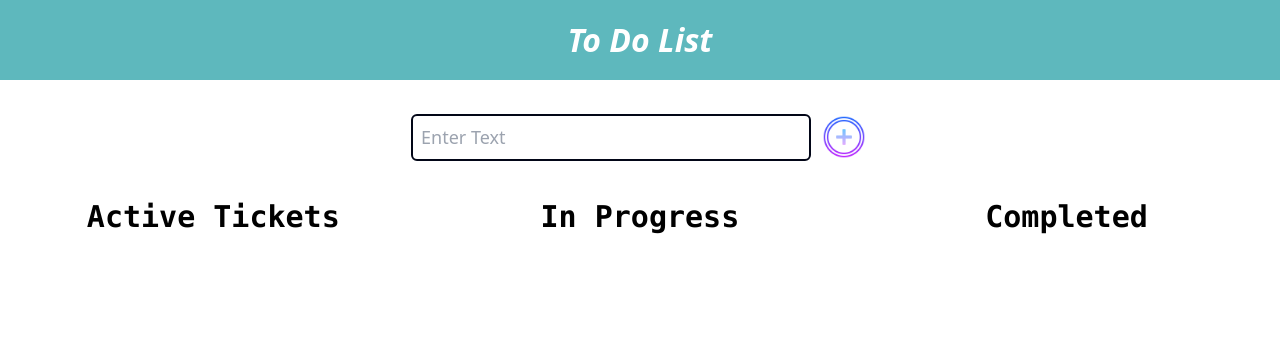
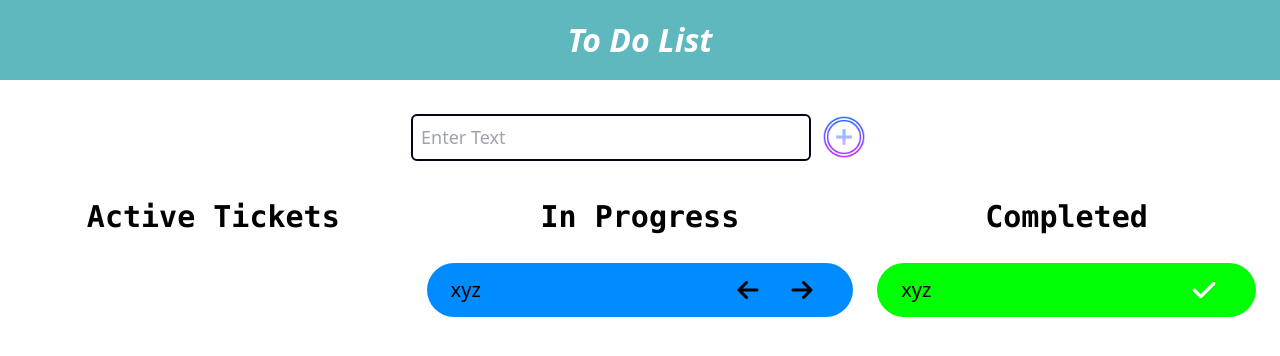
Before and after one commit to imranbaig51/Vue-ToDo-List, a Vue app in the folder my-project/: page / in a window 1280 px wide. Shown: the top 356 px of the page. Built offline with nearby package versions, Linux system fonts and the light colour scheme; the HTML template or start-up script is replaced by a standard one.

Commit message:
New Changes

```diff
--- a/my-project/src/App.vue
+++ b/my-project/src/App.vue
@@ -2,7 +2,7 @@
 import navbar from "./components/navbar.vue";
 import searchBar from "./components/searchbar.vue";
 import searchButton from "./components/searchbtn.vue";
-import ActiveTickets from "./components/AtciveTickets.vue";
+import ActiveTickets from "./components/ActiveTickets.vue";
 import inProgressTickets from "./components/InProgressTickets.vue";
 import CompletedTickets from "./components/CompletedTickets.vue";
 import { ref, onMounted, computed, watch} from "vue";
--- a/my-project/src/components/AtciveTickets.vue
+++ b/my-project/src/components/ActiveTickets.vue
@@ -31,7 +31,3 @@ const deleteTodo = (index) => {
   emit('deleteTodo', index);
   };
 </script>
-
-
-
-<!-- <div v-for='todo in submittedTodo' :key='todo' class="bg-[#ff5500] text-[20px] font-medium p-3 px-6 m-6 rounded-full flex items-center justify-between"> -->
--- a/my-project/src/components/CompletedTickets.vue
+++ b/my-project/src/components/CompletedTickets.vue
@@ -1,6 +1,11 @@
 <template>
 <div>
     <span class="text-[30px] block font-mono font-bold text-center">Completed</span>
-    <!-- <div class="bg-[#00ff04] text-[20px] font-medium  p-3 px-6 m-6 rounded-full">xyz</div> -->
+    <div class="bg-[#00ff04] text-[20px] font-medium  p-3 px-6 m-6 rounded-full flex items-center justify-between">xyz
+    <div class="completed-icon mx-4 fill-[white]">
+    <svg xmlns="http://www.w3.org/2000/svg" height="26" width="24" viewBox="0 0 448 512"><!--!Font Awesome Free 6.5.0 by @fontawesome - https://fontawesome.com License - https://fontawesome.com/license/free Copyright 2023 Fonticons, Inc.--><path d="M438.6 105.4c12.5 12.5 12.5 32.8 0 45.3l-256 256c-12.5 12.5-32.8 12.5-45.3 0l-128-128c-12.5-12.5-12.5-32.8 0-45.3s32.8-12.5 45.3 0L160 338.7 393.4 105.4c12.5-12.5 32.8-12.5 45.3 0z"/>
+    </svg>
+    </div>
+    </div>
 </div>
 </template>
--- a/my-project/src/components/InProgressTickets.vue
+++ b/my-project/src/components/InProgressTickets.vue
@@ -1,6 +1,15 @@
 <template>
 <div>
         <span class="text-[30px] block font-mono font-bold text-center">In Progress</span>
-    <!-- <div class="bg-[#008cff] text-[20px] font-medium  p-3 px-6  my-6 rounded-full">xyz</div> -->
+    <div class="bg-[#008cff] text-[20px] font-medium  p-3 px-6  my-6 rounded-full flex items-center justify-between">xyz
+    <div class="icons flex">
+    <div class="prev-icon mx-4 hover:fill-[#ff0000] cursor-pointer">
+    <svg xmlns="http://www.w3.org/2000/svg" height="24" width="22" viewBox="0 0 448 512"><!--!Font Awesome Free 6.5.0 by @fontawesome - https://fontawesome.com License - https://fontawesome.com/license/free Copyright 2023 Fonticons, Inc.--><path d="M9.4 233.4c-12.5 12.5-12.5 32.8 0 45.3l160 160c12.5 12.5 32.8 12.5 45.3 0s12.5-32.8 0-45.3L109.2 288 416 288c17.7 0 32-14.3 32-32s-14.3-32-32-32l-306.7 0L214.6 118.6c12.5-12.5 12.5-32.8 0-45.3s-32.8-12.5-45.3 0l-160 160z"/></svg>
+    </div>
+    <div class="next-icon mx-4 hover:fill-[#6aff00] cursor-pointer">
+    <svg xmlns="http://www.w3.org/2000/svg" height="24" width="22" viewBox="0 0 448 512"><!--!Font Awesome Free 6.5.0 by @fontawesome - https://fontawesome.com License - https://fontawesome.com/license/free Copyright 2023 Fonticons, Inc.--><path d="M438.6 278.6c12.5-12.5 12.5-32.8 0-45.3l-160-160c-12.5-12.5-32.8-12.5-45.3 0s-12.5 32.8 0 45.3L338.8 224 32 224c-17.7 0-32 14.3-32 32s14.3 32 32 32l306.7 0L233.4 393.4c-12.5 12.5-12.5 32.8 0 45.3s32.8 12.5 45.3 0l160-160z"/></svg>
+    </div>
+    </div>
+    </div>
 </div>
 </template>
```
